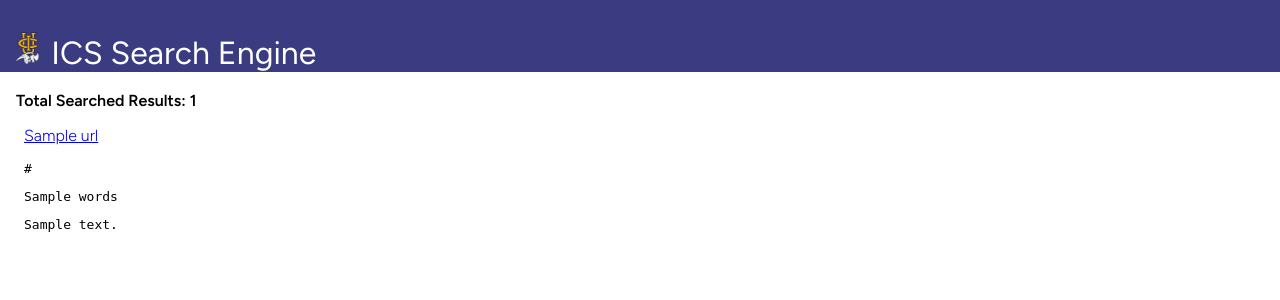
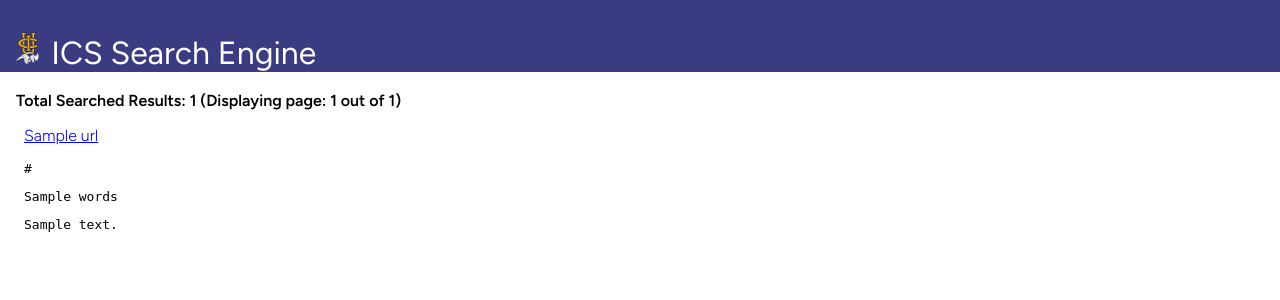
Before and after one commit to trieuc1/CS121_Project3, a Flask app: template templates/results.html in a window 1280 px wide. Shown: the top 300 px of the page. Run offline with Flask 3, Linux system fonts and the light colour scheme; the template is opened without the code that fills it: most values are stand-ins (such as "Sample title", 1, 10 or a date in 2020); parts of the project's set-up code (start-up, migrations or seed data) failed here and were passed over.

Commit message:
added small description next to total searched results (page counter)

```diff
--- a/templates/results.html
+++ b/templates/results.html
@@ -22,7 +22,7 @@
         <div class="results-container">
             <div class="total">
                 <br>
-                Total Searched Results: {{num_results}}
+                Total Searched Results: {{num_results}} (Displaying page: {{ page }} out of {{ num_pages }})
                 <br>
             </div>
             <ul class="results-list">
```
